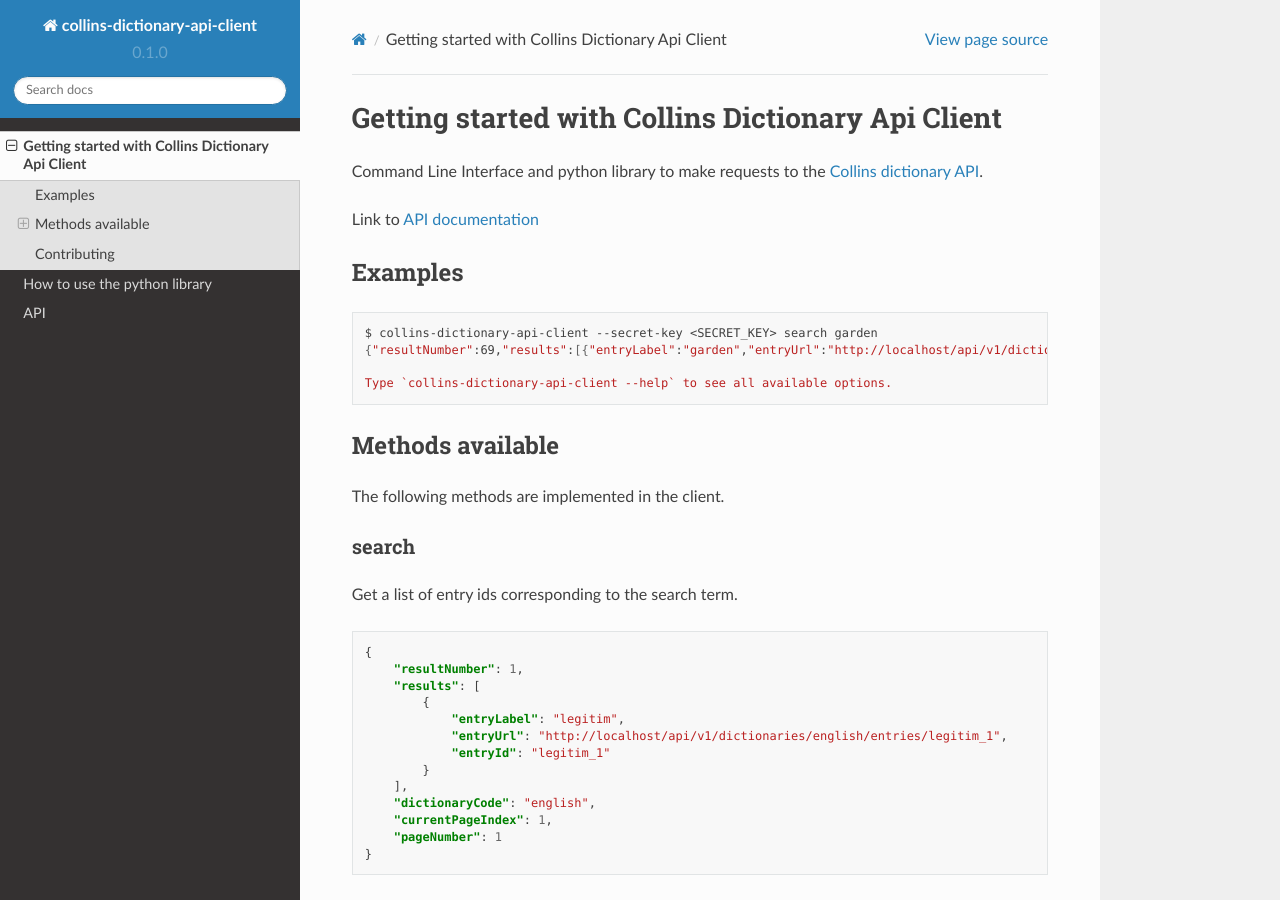
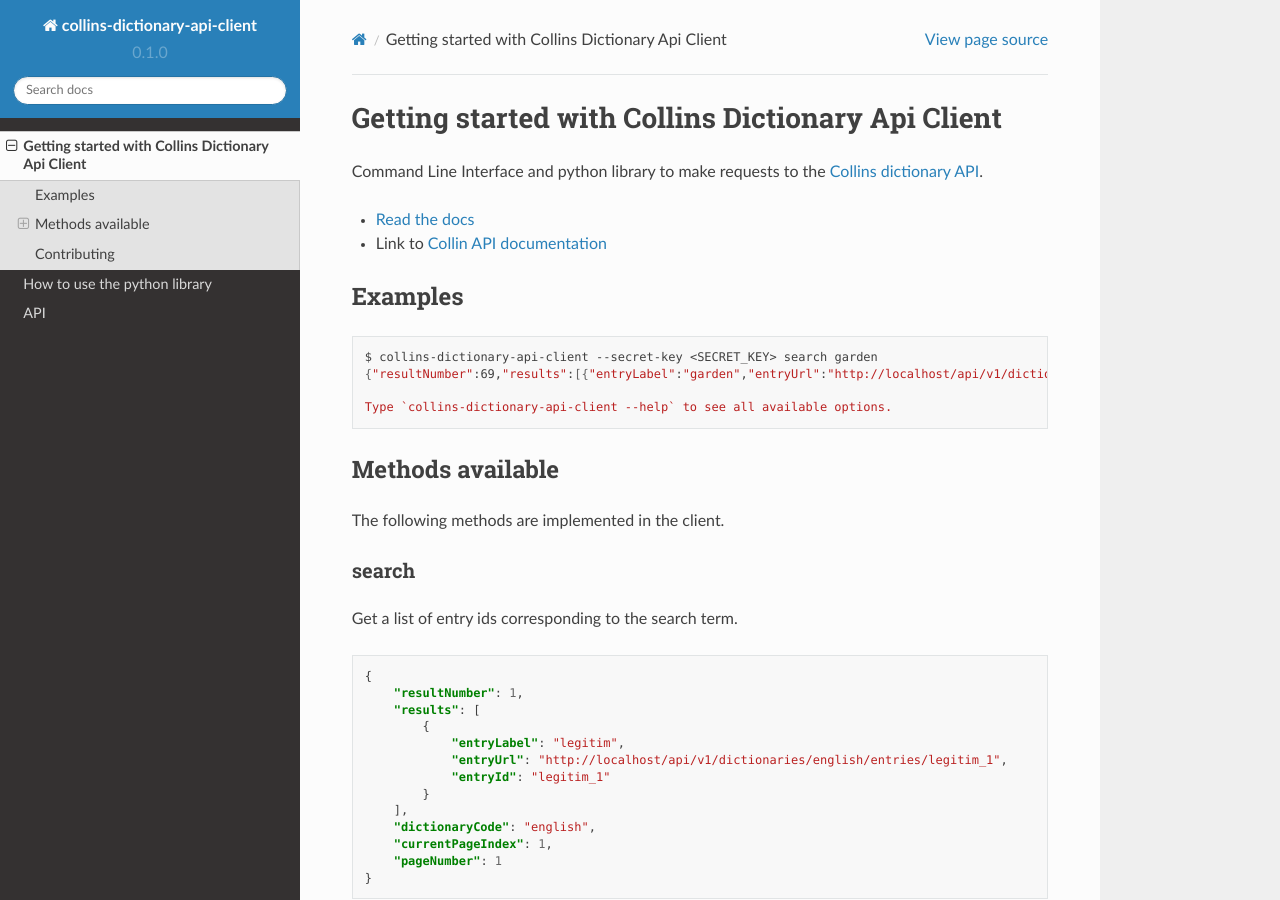
Before and after one commit to danoan/collins-dictionary-api-client, a Sphinx documentation site: the page built from docs/getting-started.md, in a window 1280 px wide and 900 px high. Built offline with Sphinx 7.4.7 and the Read the Docs theme 2.0.0, drawn with Linux system fonts in a browser that asks for light colours.

Commit message:
Add link to the package documentation

```diff
--- a/docs/getting-started.md
+++ b/docs/getting-started.md
@@ -2,7 +2,8 @@
 
 Command Line Interface and python library to make requests to the [Collins dictionary API](https://www.collinsdictionary.com/collins-api).
 
-Link to [API documentation](https://drive.google.com/file/d/1CmAR_eCxRCrkIShKRo4f2DrvQ-d-S7Og/view?usp=sharing)
+- [Read the docs](https://danoan.github.io/collins-dictionary-api-client/)
+- Link to [Collin API documentation](https://drive.google.com/file/d/1CmAR_eCxRCrkIShKRo4f2DrvQ-d-S7Og/view?usp=sharing)
 
 ## Examples
 
```
